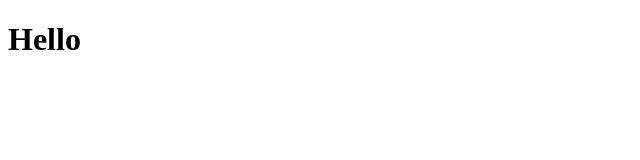
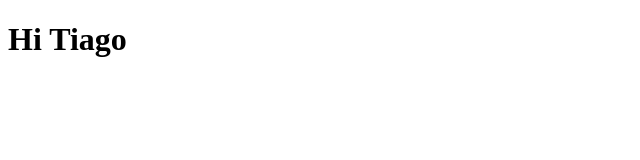
Before and after one commit to tiagoalmeida93/Happy, a React (Create React App) app in the folder web/: page / in a window 1280 px wide. Shown: the top 160 px of the page, without its empty margins (0-640 px from the left). Built offline with nearby package versions, Linux system fonts and the light colour scheme.

Commit message:
interface props

```diff
--- a/web/src/App.tsx
+++ b/web/src/App.tsx
@@ -1,9 +1,19 @@
 import React from 'react';
+
+interface TitleProps {
+  text: string;
+}
+
+function Title(props: TitleProps) {
+  return (
+    <h1>Hi {props.text}</h1>
+  )
+}
 
 function App() {
   return (
     <div className="App">
-      <h1>Hello</h1>
+      <Title text="Tiago" />
     </div>
   );
 }
```
Also changed, not shown: 1 other file (tests, documents, lock files or other folders).
